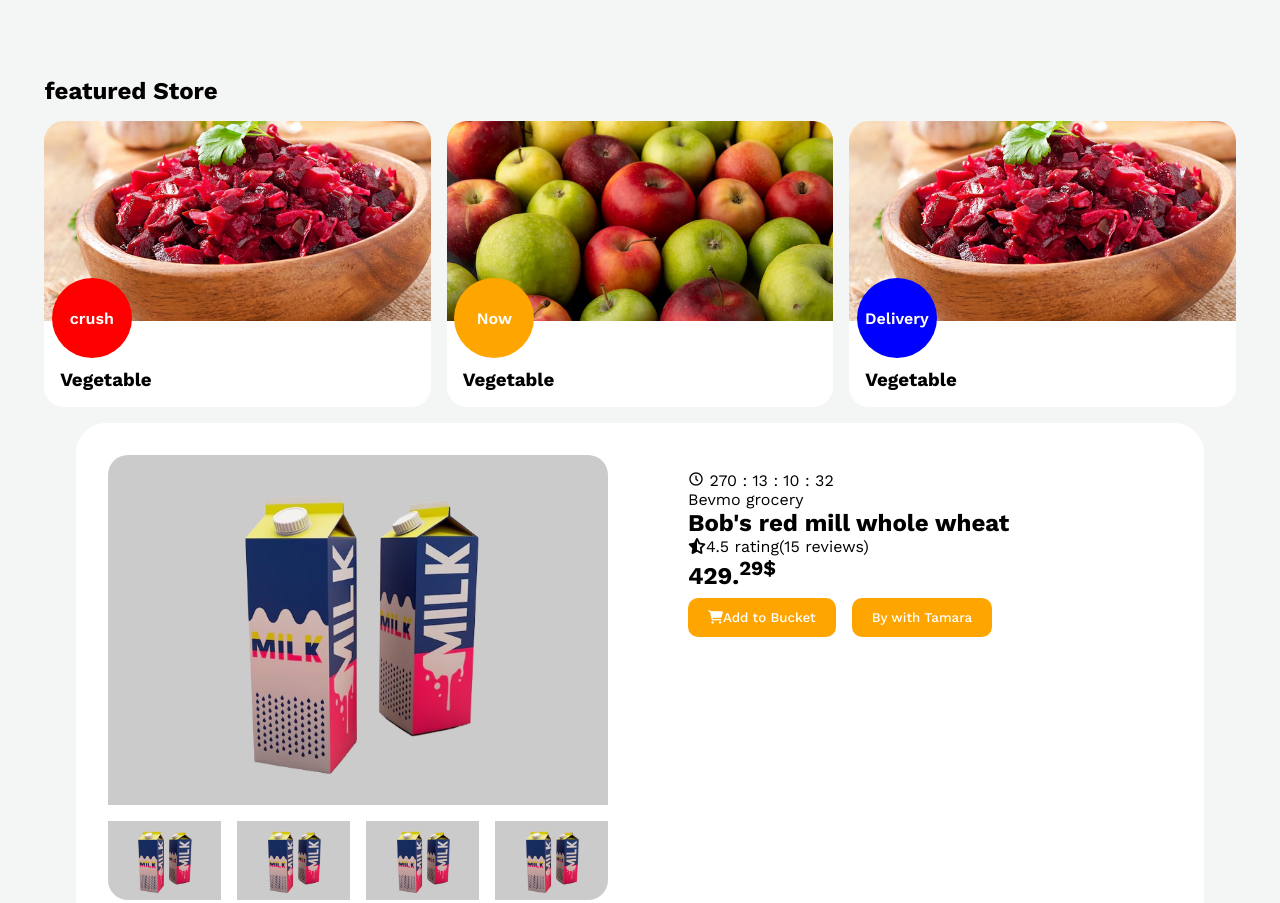
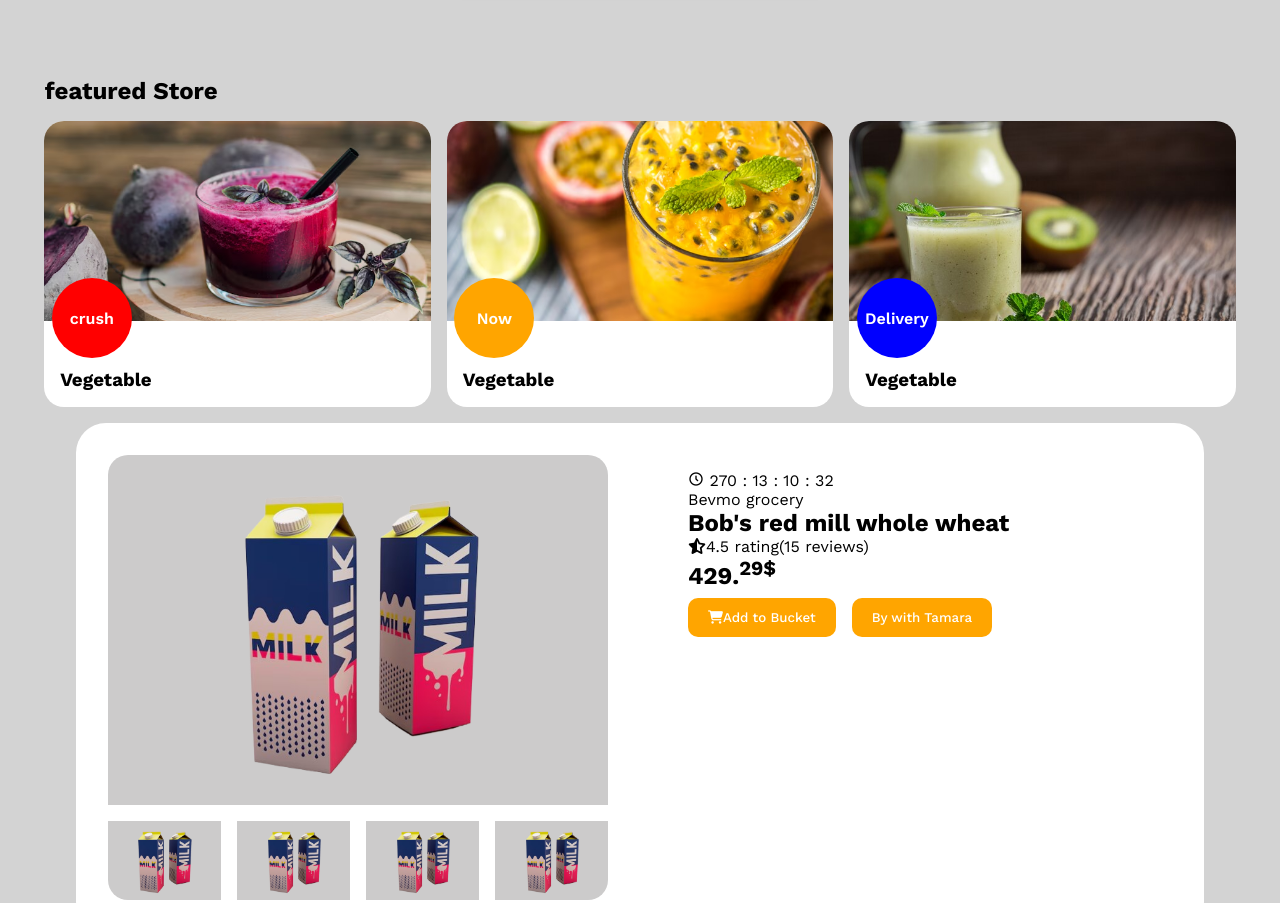
Before and after one commit to SucciHack/Second-Ecommerce, a plain HTML site: page index.html in a window 1280 px wide. Shown: the part 1351-2254 px from the top of the page. Drawn offline with nearby package versions, Linux system fonts and the light colour scheme; a web font is replaced by a local one.

Commit message:
added pictures

```diff
--- a/index.html
+++ b/index.html
@@ -134,7 +134,7 @@
         <div class="featuredStore">
             <div class="cardp">
                 <div class="img">
-                    <img src="./images/beetrootProd.avif" alt="">
+                    <img src="./images/beetroot.avif" alt="">
                 </div>
                 <div class="content">
                     <h3>Vegetable</h3>
@@ -145,7 +145,7 @@
             </div>
             <div class="cardp">
                 <div class="img">
-                    <img src="./images/applesProd.avif" alt="">
+                    <img src="./images/passionjuice.avif" alt="">
                 </div>
                 <div class="content">
                     <h3>Vegetable</h3>
@@ -156,7 +156,7 @@
             </div>
             <div class="cardp">
                 <div class="img">
-                    <img src="./images/beetrootProd.avif" alt="">
+                    <img src="./images/avocado.jpg" alt="">
                 </div>
                 <div class="content">
                     <h3>Vegetable</h3>
--- a/partials/_featured.scss
+++ b/partials/_featured.scss
@@ -20,6 +20,9 @@
                 height: 200px;
                 display: block;
                 object-fit: cover;
+                transition:.3s ease-in-out;
+            }img:hover{
+                scale: 1.09;
             }
             .content{
                 padding: 1rem;
--- a/partials/_global.scss
+++ b/partials/_global.scss
@@ -5,7 +5,7 @@
     font-family: "Work Sans", sans-serif;
 }
 body{
-    background:#F3F6F5 ;
+    background:#d3d3d3 ;
     width: 98%;
     margin: 0 auto;
 }
```
Also changed, not shown: images/avocado.jpg (added), images/beetroot.avif (added), images/onions.avif (added), images/passionjuice.avif (added), style.css, 1 other file.
